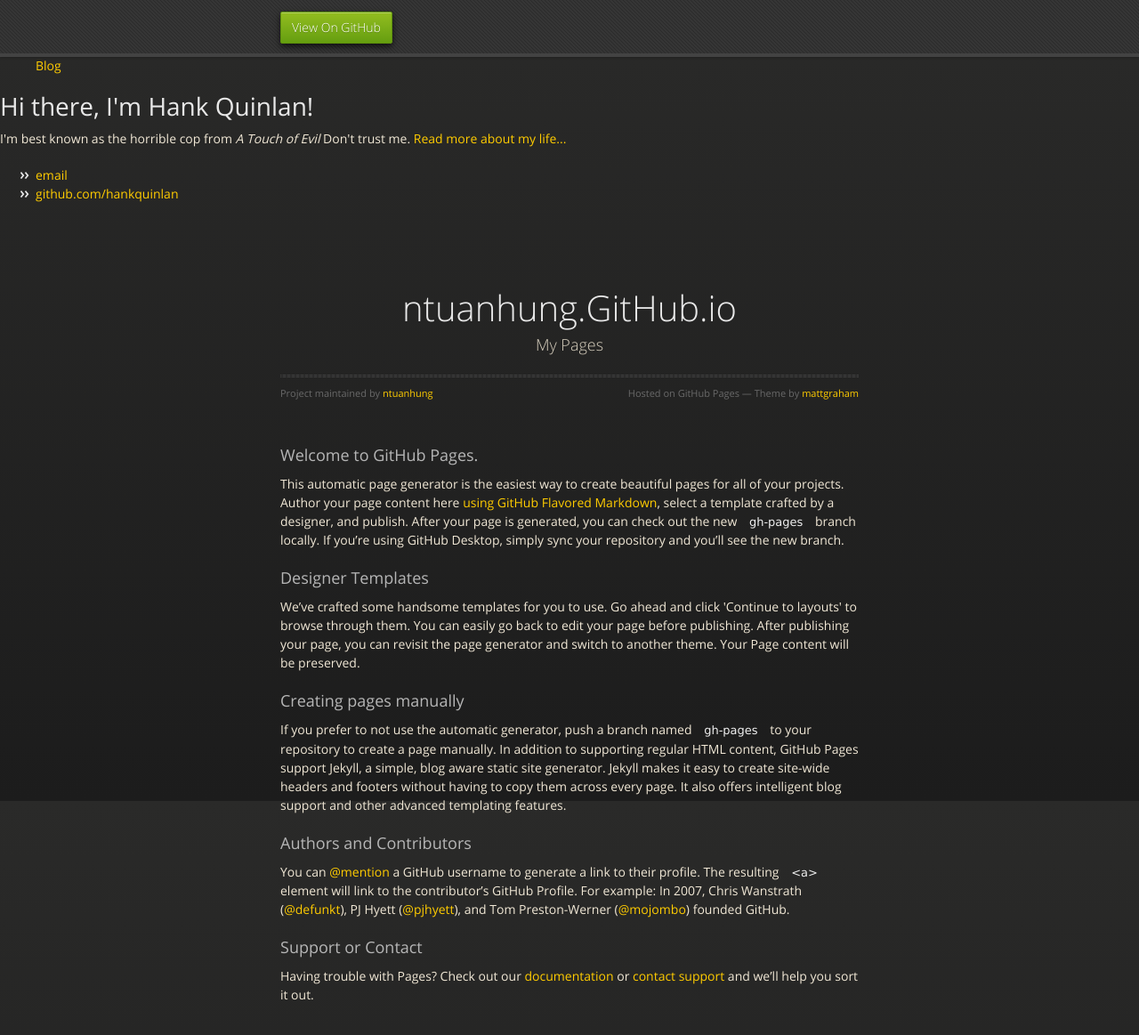
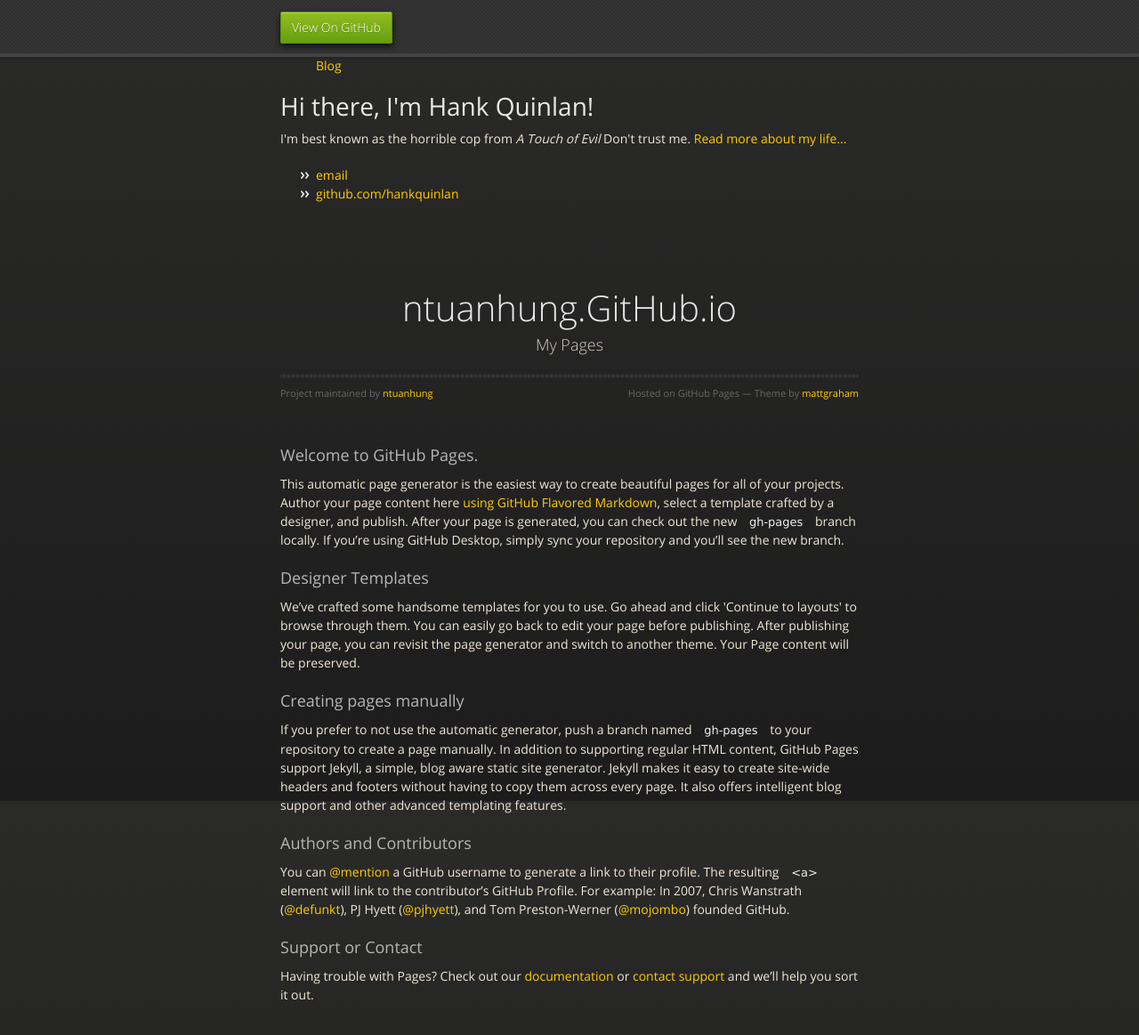
Before and after one commit to ntuanhung/ntuanhung.github.io, a Jekyll site: the page index.html, which Jekyll copies as it is, in a window 1280 px wide and 1238 px high. Shown: the top 1163 px of the window at 89% size. Built offline with Jekyll 4.4.1, drawn with Linux system fonts in a browser that asks for light colours; nearby versions of some CDN libraries.

Commit message:
Update index.html

```diff
--- a/index.html
+++ b/index.html
@@ -15,7 +15,6 @@
     <link rel="stylesheet" href="stylesheets/ie.css">
     <![endif]-->
     <meta name="viewport" content="width=device-width, initial-scale=1, user-scalable=no">
-
   </head>
   <body>
       <div id="header">
@@ -23,6 +22,7 @@
           <li class="fork"><a href="https://github.com/ntuanhung">View On GitHub</a></li>
         </nav>
       </div><!-- end header -->
+      <div class="wrapper">
       <nav>
     	<ul>
           <li><a href="/">Home</a></li>
@@ -43,7 +43,7 @@
         		<li><a href="https://github.com/hankquinlan">github.com/hankquinlan</a></li>
 			  </ul>
 		  </footer>
-    <div class="wrapper">
+
 
       <section>
         <div id="title">
```
Lines whose indentation alone changed are shown as unchanged.
